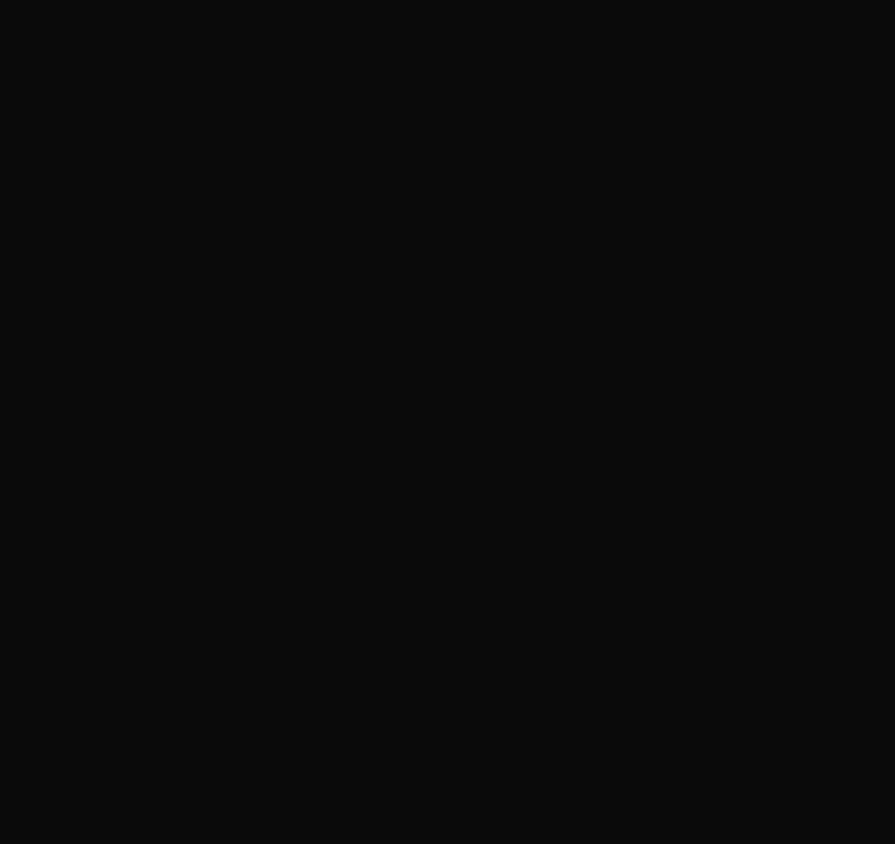
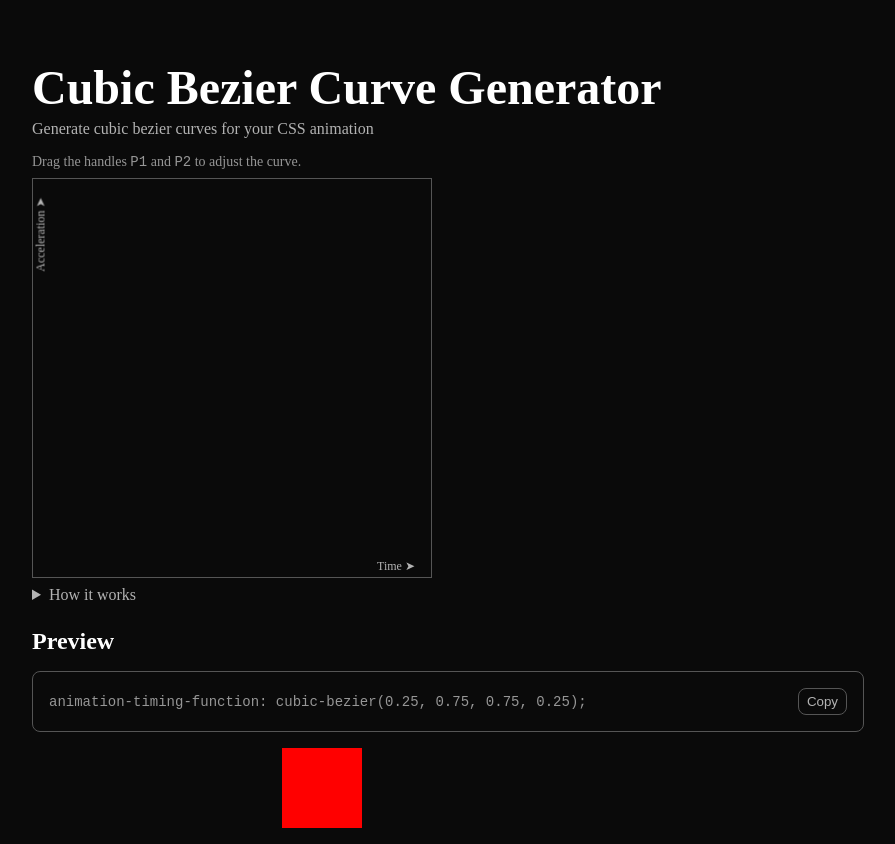
Before and after one commit to ArjunGTX/cubic-bezier-generator, a website built with Vite: page index.html in a window 1280 px wide. Shown: the whole page, without its empty margins (192-1087 px from the left). Before the commit the page ends 800 px from the top, so only its background shows below. Built offline with nearby package versions, Linux system fonts and the light colour scheme; a web font is replaced by a local one.

Commit message:
chore: setup base Ui template

```diff
--- a/index.html
+++ b/index.html
@@ -10,10 +10,72 @@
       href="https://fonts.googleapis.com/css2?family=Rethink+Sans:ital,wght@0,400..800;1,400..800&display=swap"
       rel="stylesheet"
     />
-    <title>Cubic Bezier Generator</title>
+    <title>Cubic Bezier Curve Generator</title>
   </head>
   <body>
-    <div id="app"></div>
+    <header>
+      <h1>Cubic Bezier Curve Generator</h1>
+      <p>Generate cubic bezier curves for your CSS animation</p>
+    </header>
+    <div class="canvas-container">
+      <p>
+        Drag the handles <code>P1</code> and <code>P2</code> to adjust the
+        curve.
+      </p>
+      <div class="canvas">
+        <canvas></canvas>
+      </div>
+      <details>
+        <summary>How it works</summary>
+        <p>
+          A
+          <a
+            href="https://developer.mozilla.org/en-US/docs/Glossary/Bezier_curve"
+            target="_blank"
+            rel="noopener noreferrer"
+            >Cubic Bézier Curve</a
+          >
+          is a smooth curve defined by four points. The animation begins at the
+          start point (0,0) and ends at the end point (1,1). The first control
+          point (P1) influences the curve's initial direction and speed, while
+          the second control point (P2) influences its ending direction and
+          speed.
+        </p>
+        <br />
+        <p>
+          To generate the curve, you can drag P1 and P2 within the graph. The
+          X-axis represents time, ranging from 0 to 1, and the Y-axis represents
+          the animation progress, also ranging from 0 to 1.
+        </p>
+        <br />
+        <p>
+          The curve is calculated using a mathematical formula that determines
+          the animation's progress at any given time. P1 significantly impacts
+          the beginning of the animation. If P1 is positioned above the diagonal
+          line, the animation will start slowly. Conversely, if P1 is below the
+          diagonal line, the animation will begin quickly. Similarly, P2
+          influences the animation's end. An above-diagonal P2 position results
+          in a slow ending, while a below-diagonal position leads to a quick
+          finish.
+        </p>
+        <br />
+        <p>
+          To use the curve in your CSS, simply copy the generated
+          <code>cubic-bezier(...)</code> value and paste it into the
+          <code>animation-timing-function</code> property.
+        </p>
+      </details>
+    </div>
+    <section class="preview">
+      <h2>Preview</h2>
+      <div class="output">
+        <code>
+          animation-timing-function: cubic-bezier(0.25, 0.75, 0.75, 0.25);
+        </code>
+        <button>Copy</button>
+      </div>
+      <div class="box"></div>
+    </section>
     <script type="module" src="/src/main.ts"></script>
   </body>
 </html>
--- a/src/style.css
+++ b/src/style.css
@@ -18,16 +18,180 @@
   -moz-osx-font-smoothing: grayscale;
 }
 
-body {
-  margin: 0;
-  display: flex;
-  place-items: center;
-  width: 100vw;
-  min-height: 100vh;
-}
-
 *,
 *::before,
 *::after {
   box-sizing: border-box;
 }
+
+body {
+  overflow-x: hidden;
+  margin: 0;
+  display: flex;
+  flex-direction: column;
+  align-items: start;
+  justify-content: start;
+  width: 100vw;
+  min-height: 100vh;
+  padding: 1rem;
+  gap: 1rem;
+  max-width: 54rem;
+  margin: 0 auto;
+}
+
+p {
+  margin: 0;
+  color: var(--secondary);
+}
+a {
+  color: inherit;
+}
+
+a:hover,
+a:focus {
+  color: var(--primary);
+}
+
+header {
+  padding-top: 3rem;
+}
+header h1 {
+  font-weight: 700;
+  line-height: 1;
+  font-size: 2.25rem;
+  margin: 0;
+  padding-bottom: 0.5rem;
+}
+
+.canvas-container {
+  display: flex;
+  flex-direction: column;
+  flex-wrap: wrap;
+  gap: 0.5rem;
+  width: 100%;
+}
+
+.canvas-container p {
+  font-size: 0.875rem;
+  color: var(--tertiary);
+}
+
+.canvas-container .canvas {
+  width: 100%;
+  aspect-ratio: 1/1;
+  position: relative;
+  overflow: hidden;
+  border: 1px solid var(--stroke);
+  display: flex;
+  max-width: 25rem;
+}
+
+.canvas-container .canvas::before {
+  content: "Acceleration ➤";
+  display: block;
+  position: absolute;
+  top: 3rem;
+  left: 0.5rem;
+  font-size: 0.75rem;
+  rotate: -90deg;
+  translate: -50% 0;
+  color: var(--secondary);
+  z-index: 1;
+}
+
+.canvas-container .canvas::after {
+  content: "Time ➤";
+  display: block;
+  position: absolute;
+  bottom: 0rem;
+  right: 1rem;
+  font-size: 0.75rem;
+  translate: 0 -20%;
+  color: var(--secondary);
+  z-index: 1;
+}
+
+.canvas-container canvas {
+  width: 100%;
+  height: 100%;
+}
+
+.canvas-container summary {
+  color: var(--secondary);
+  padding-bottom: 0.5rem;
+}
+
+.output {
+  border: 1px solid var(--stroke);
+  padding: 1rem;
+  display: flex;
+  width: 100%;
+  justify-content: space-between;
+  align-items: center;
+  border-radius: 0.5rem;
+  font-size: 0.875rem;
+  color: var(--tertiary);
+  gap: 1rem;
+}
+
+.output code {
+  font-size: 0.875rem;
+}
+.output button {
+  border: 1px solid var(--stroke);
+  border-radius: 0.5rem;
+  padding: 5px 8px;
+  background-color: var(--surface);
+  color: var(--secondary);
+  cursor: pointer;
+}
+.output button:hover,
+.output button:focus {
+  background-color: var(--stroke);
+  color: var(--primary);
+}
+
+.preview {
+  display: flex;
+  flex-direction: column;
+  gap: 1rem;
+  width: 100%;
+}
+.preview h2 {
+  margin: 0rem;
+}
+.box {
+  width: 50px;
+  height: 50px;
+  background-color: #f00;
+  animation: slide 2s infinite;
+  animation-timing-function: cubic-bezier(0.25, 0.75, 0.75, 0.25);
+}
+
+@keyframes slide {
+  0% {
+    transform: translateX(0);
+  }
+  100% {
+    transform: translateX(280px);
+  }
+}
+
+@media screen and (min-width: 960px) {
+  header h1 {
+    font-size: 3rem;
+  }
+  .box {
+    width: 80px;
+    height: 80px;
+  }
+
+  @keyframes slide {
+    0% {
+      transform: translateX(0);
+    }
+    100% {
+      transform: translateX(500px);
+    }
+  }
+}
```
